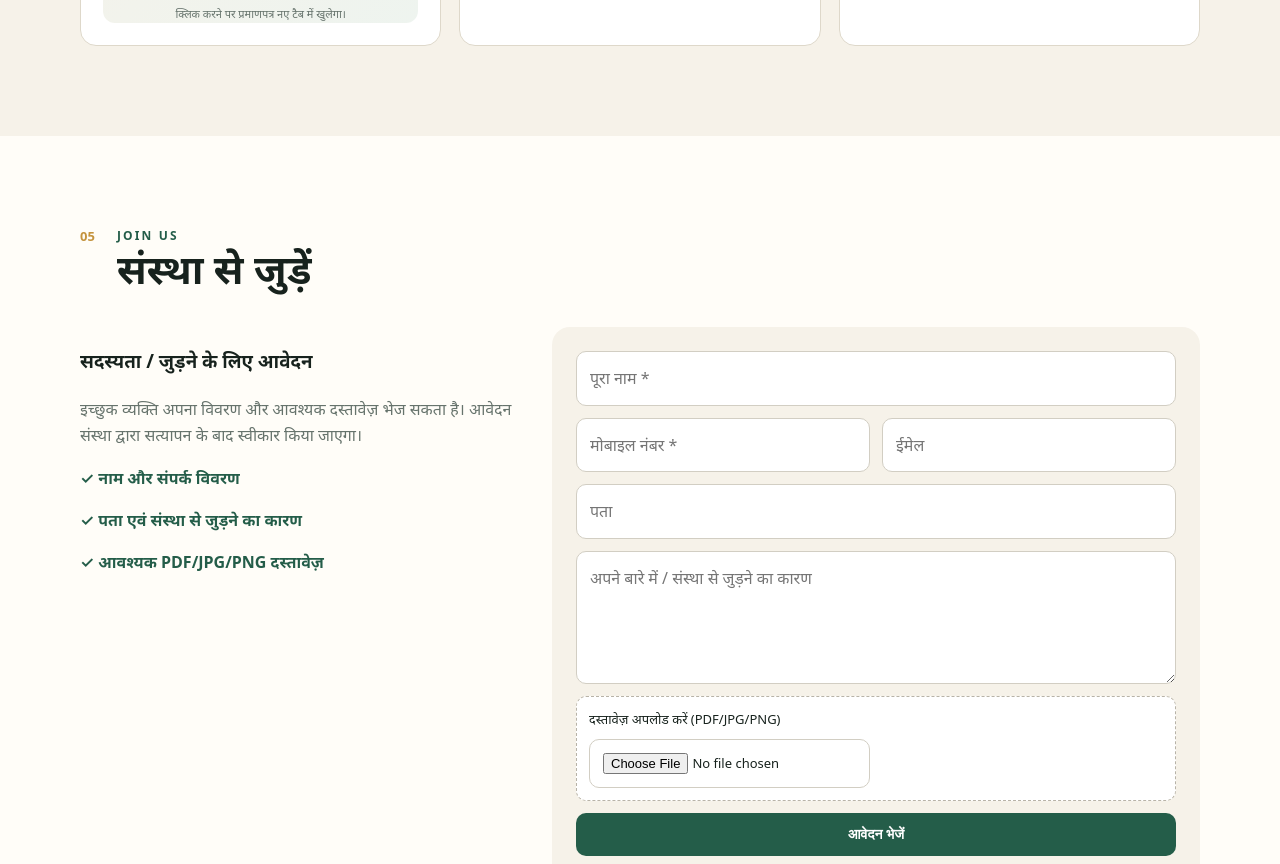
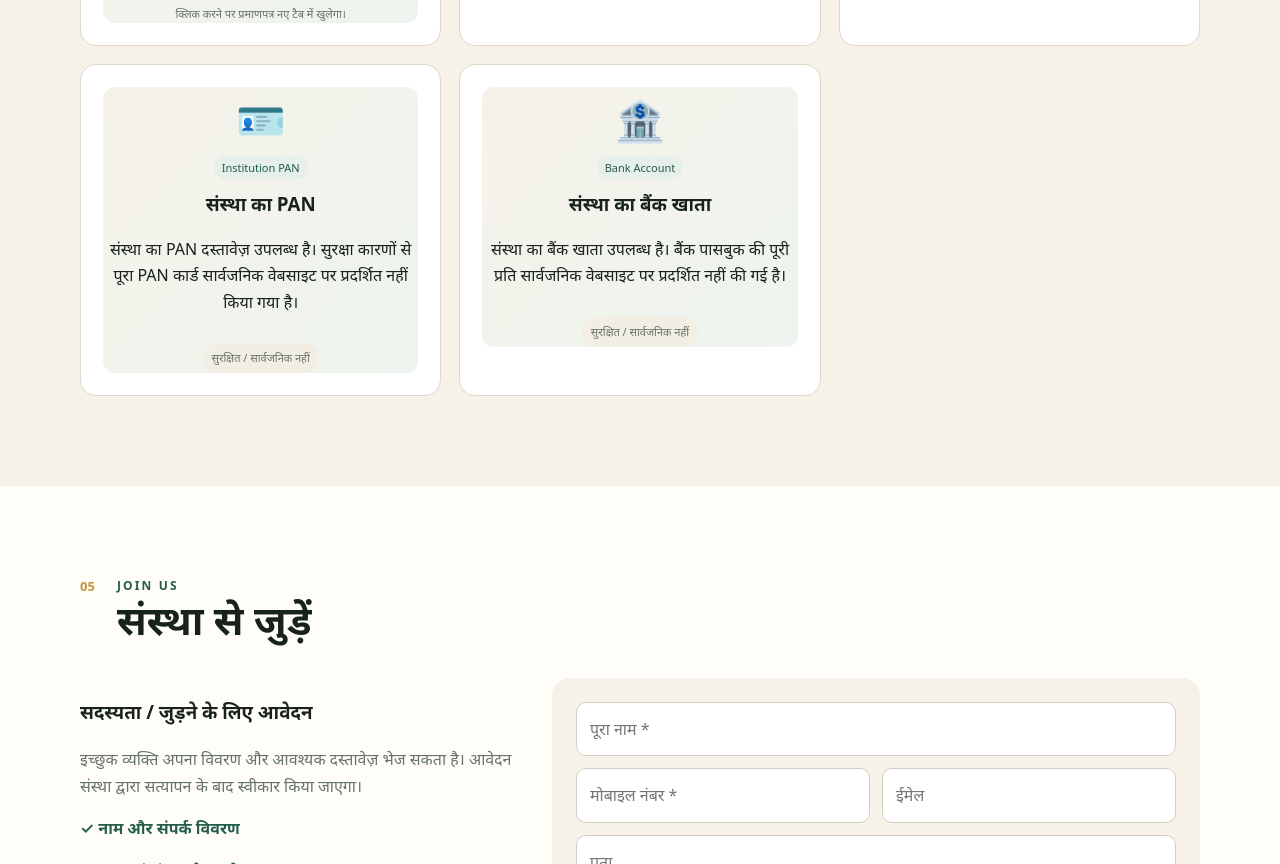
Before and after one commit to shri-shyam-print/ramdhari-ray-smriti-seva-sansthan, a website: page public/index.html in a window 1280 px wide. Shown: the part 4042-4906 px from the top of the page. Drawn offline with Linux system fonts and the light colour scheme.

Commit message:
Add secure PAN and bank document status cards

```diff
--- a/public/index.html
+++ b/public/index.html
@@ -84,6 +84,8 @@
 <article class="doc-card"><div class="doc-preview"><div class="doc-icon">📜</div><div><span class="tag">Registration Certificate</span><h3>पंजीकरण प्रमाणपत्र</h3><p>रामधारी राय स्मृति सेवा संस्थान का पंजीकरण प्रमाणपत्र।</p><div class="doc-actions"><a class="doc-btn" href="/documents/registration-certificate.html" target="_blank" rel="noopener">📄 दस्तावेज़ देखें</a><a class="doc-btn secondary" href="/documents/registration-certificate.html" download>⬇ डाउनलोड PDF</a></div><small class="doc-help">क्लिक करने पर प्रमाणपत्र नए टैब में खुलेगा।</small></div></div></article>
 <article class="doc-card"><div class="doc-preview"><div class="doc-icon">📘</div><div><span class="tag">Memorandum</span><h3>स्मृति-पत्र / संस्था के उद्देश्य</h3><p>संस्था के उद्देश्य, कार्यालय, कार्यक्षेत्र एवं कार्यों का दस्तावेज़।</p><span class="doc-status">दस्तावेज़ बाद में जोड़ा जाएगा</span></div></div></article>
 <article class="doc-card"><div class="doc-preview"><div class="doc-icon">📊</div><div><span class="tag">Accounts</span><h3>Audit / Financial Report</h3><p>उपलब्ध Chartered Accountant audit report को दस्तावेज़ अनुभाग में रखा जा सकता है।</p><span class="doc-status">दस्तावेज़ बाद में जोड़ा जाएगा</span></div></div></article>
+<article class="doc-card"><div class="doc-preview"><div class="doc-icon">🪪</div><div><span class="tag">Institution PAN</span><h3>संस्था का PAN</h3><p>संस्था का PAN दस्तावेज़ उपलब्ध है। सुरक्षा कारणों से पूरा PAN कार्ड सार्वजनिक वेबसाइट पर प्रदर्शित नहीं किया गया है।</p><span class="doc-status">सुरक्षित / सार्वजनिक नहीं</span></div></div></article>
+<article class="doc-card"><div class="doc-preview"><div class="doc-icon">🏦</div><div><span class="tag">Bank Account</span><h3>संस्था का बैंक खाता</h3><p>संस्था का बैंक खाता उपलब्ध है। बैंक पासबुक की पूरी प्रति सार्वजनिक वेबसाइट पर प्रदर्शित नहीं की गई है।</p><span class="doc-status">सुरक्षित / सार्वजनिक नहीं</span></div></div></article>
 </div>
 </div></section>
 
```
